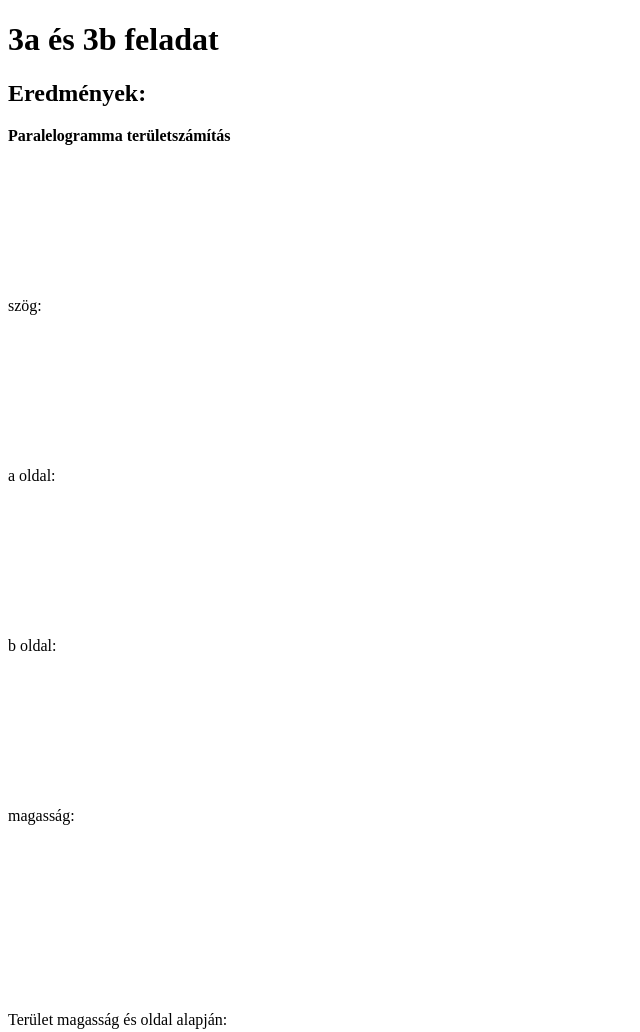
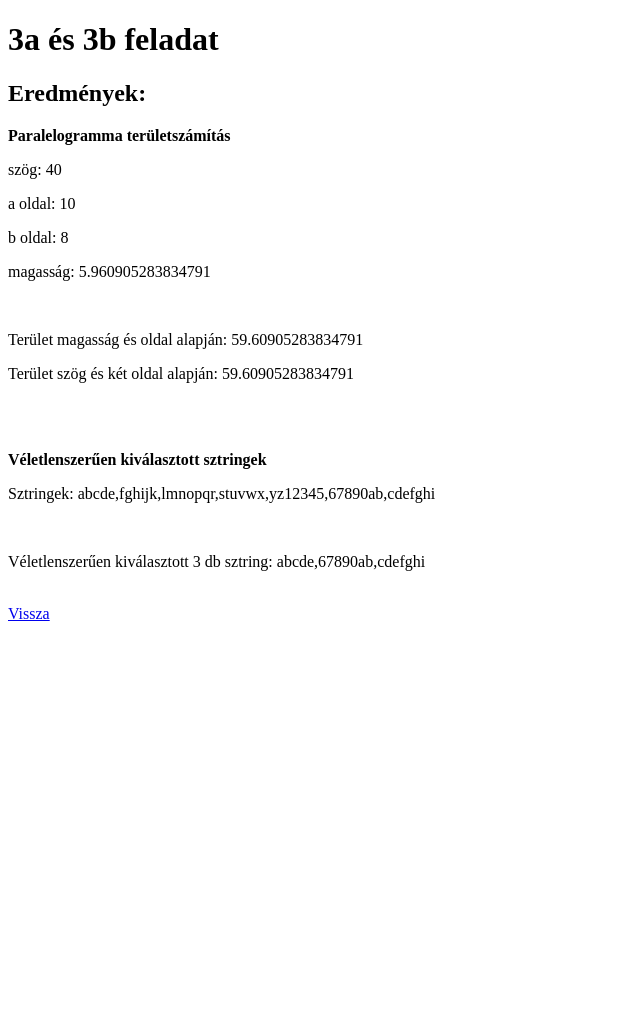
Before and after one commit to Eszter02/2023InfoZh, a plain HTML site: page harmas.html in a window 1280 px wide. Shown: the top 1032 px of the page, without its empty margins (0-640 px from the left). After the commit the page ends 800 px from the top, so only its background shows below. Drawn offline with Linux system fonts and the light colour scheme.

Commit message:
hivatkozas

```diff
--- a/harmas.html
+++ b/harmas.html
@@ -23,10 +23,12 @@
     <p>Sztringek: <object id="sztring"></object></p>
     <br>
     <p>Véletlenszerűen kiválasztott 3 db sztring: <object id="vksz"></object></p>
+    <br>
+    <a href="index.html">Vissza</a>
   </div>
 
-  <script src="3a.js"></script>
-  <script src="3b.js"></script>
+  <script src="./ts_programok/3a.js"></script>
+  <script src="./ts_programok/3b.js"></script>
   <script>
     szamitas3a();
     szamitas3b();
```
